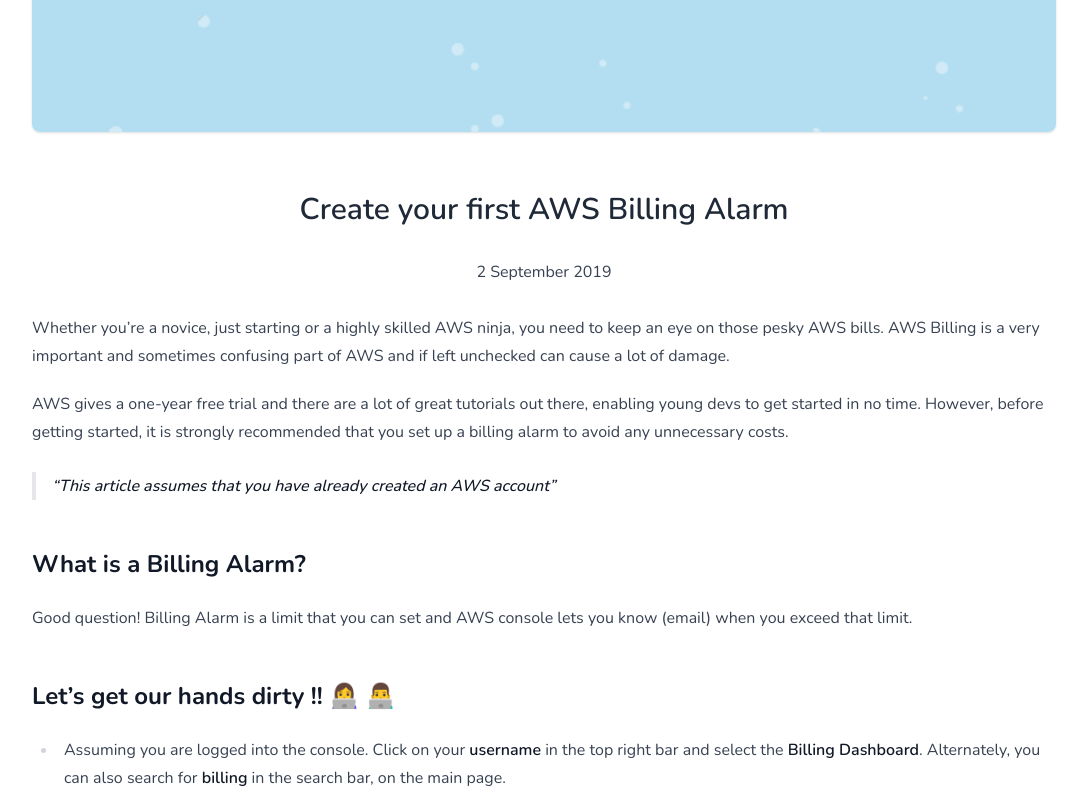
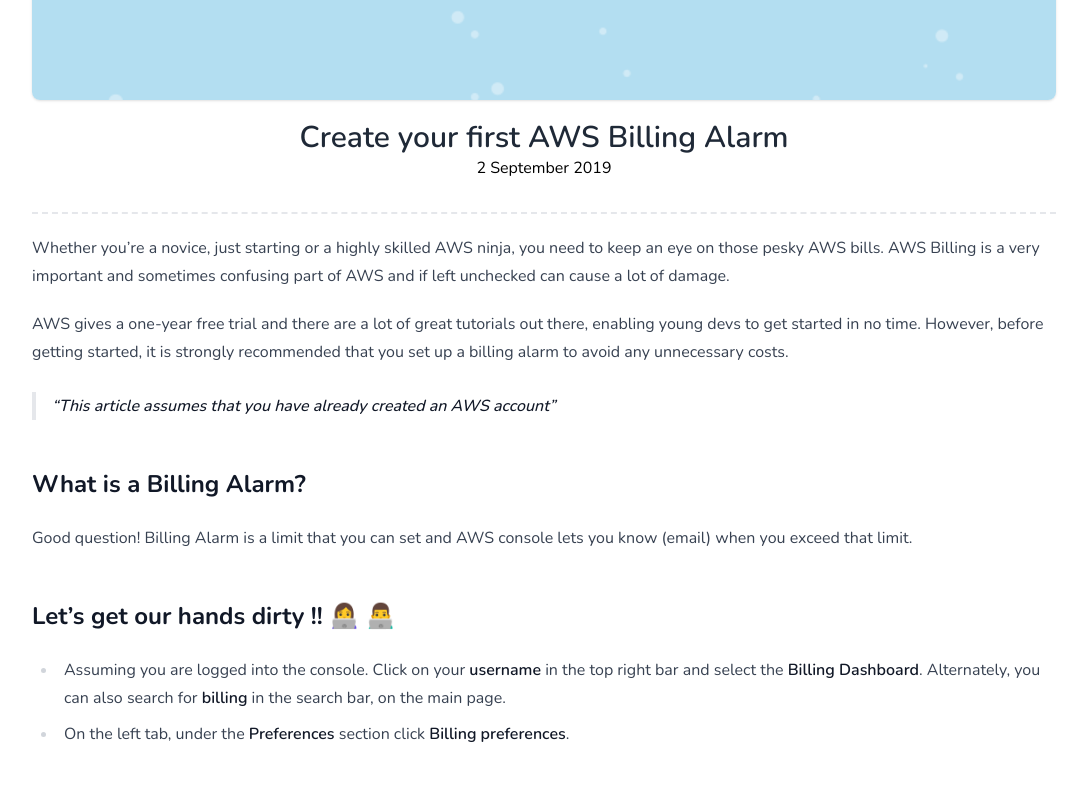
Before and after one commit to hzburki/personal-blog-v2, a Next.js app: page /blog/create-first-aws-billing-alarm in a window 1280 px wide. Shown: the part 540-1333 px from the top of the page, without its empty margins (96-1183 px from the left). Built offline with nearby package versions, Linux system fonts and the light colour scheme; a web font is replaced by a local one.

Commit message:
made margins and padding more consistent throughout the blog

```diff
--- a/app/blog/[slug]/page.tsx
+++ b/app/blog/[slug]/page.tsx
@@ -8,6 +8,7 @@
 import SectionTitle from '@/components/typography/section-title.comp';
 import { humanReadableDate } from '@/utils/date.utils';
 import Link from 'next/link';
+import Divider from '@/components/divider.comp';
 
 const getPostContent = (slug: string) => {
   const folder = 'posts';
@@ -48,7 +49,7 @@
   } = getPostContent(slug);
 
   return (
-    <div className='prose flex w-full max-w-none flex-col items-center justify-center py-8'>
+    <div className='flex flex-col items-center justify-center'>
       <Image
         alt={slug}
         width={1024}
@@ -57,15 +58,19 @@
         className='mb-0 lg:rounded-lg lg:shadow'
       />
 
-      <SectionTitle size='h2' text={title} textPosition='text-center' />
+      <div className='mt-5 text-center'>
+        <SectionTitle size='h2' text={title} textPosition='text-center' />
+        <time dateTime={date}>{humanReadableDate(date)}</time>
+      </div>
 
-      <time dateTime={date}>{humanReadableDate(date)}</time>
-
-      <article className='p-2 lg:px-0'>
+      <article className='prose my-8 w-full max-w-none border-y-2 border-dashed px-2 lg:px-0'>
         <Markdown>{content}</Markdown>
       </article>
 
-      <Link href='/blog' className='text-lg no-underline hover:font-bold'>
+      <Link
+        href='/blog'
+        className='py-2 text-lg text-gray-800 no-underline hover:font-bold'
+      >
         &#8592; Go back
       </Link>
     </div>
--- a/app/blog/page.tsx
+++ b/app/blog/page.tsx
@@ -45,7 +45,7 @@
     <div className='w-full py-8'>
       <PageTitle text='My Blog' />
 
-      <Divider height='h-20' />
+      <Divider />
 
       {postList.map((postInfo) => (
         <BlogCard key={postInfo.slug} post={postInfo} />
```
Also changed, not shown: 1 other file (tests, documents, lock files or other folders).
